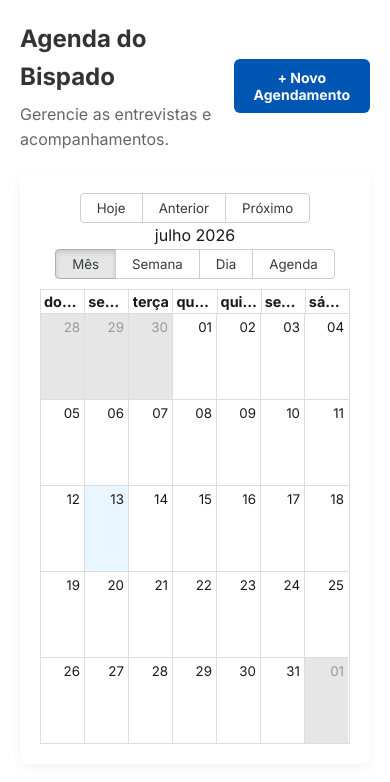
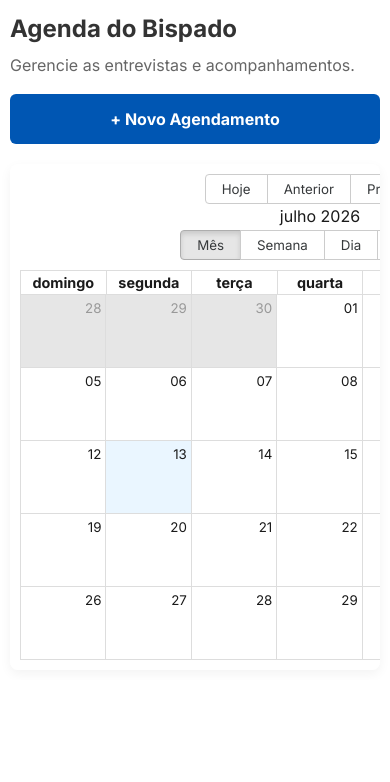
Before and after one commit to LeonardoGMendoza/controle-bispado, a Next.js app: page /dashboard/entrevistas in a window 390 px wide. Shown: the top 782 px of the page. Built offline with nearby package versions, Linux system fonts and the light colour scheme; no server answers; the database is empty.

Commit message:
style: torna a tela de entrevistas 100% responsiva para celular

```diff
--- a/app/dashboard/entrevistas/page.module.css
+++ b/app/dashboard/entrevistas/page.module.css
@@ -143,3 +143,56 @@
 .submitButton:hover {
   background: #004494;
 }
+
+/* === RESPONSIVIDADE (MOBILE) === */
+@media (max-width: 768px) {
+  .container {
+    padding: 10px;
+  }
+
+  .header {
+    flex-direction: column;
+    align-items: flex-start;
+    gap: 15px;
+  }
+
+  .button {
+    width: 100%;
+    padding: 15px;
+    font-size: 16px;
+  }
+
+  .calendarWrapper {
+    padding: 10px;
+    height: 60vh;
+    overflow-x: auto;
+  }
+
+  /* Força o calendário a ter um tamanho mínimo, ativando scroll se a tela for menor */
+  .calendarWrapper > div {
+    min-width: 600px;
+  }
+
+  .modal {
+    width: 95%;
+    padding: 20px;
+    max-height: 90vh;
+    overflow-y: auto;
+  }
+
+  .formRow {
+    flex-direction: column;
+    gap: 15px;
+  }
+
+  .modalActions {
+    flex-direction: column-reverse;
+  }
+
+  .submitButton, .cancelButton {
+    width: 100%;
+    margin: 0;
+    padding: 15px;
+    font-size: 16px;
+  }
+}
```
